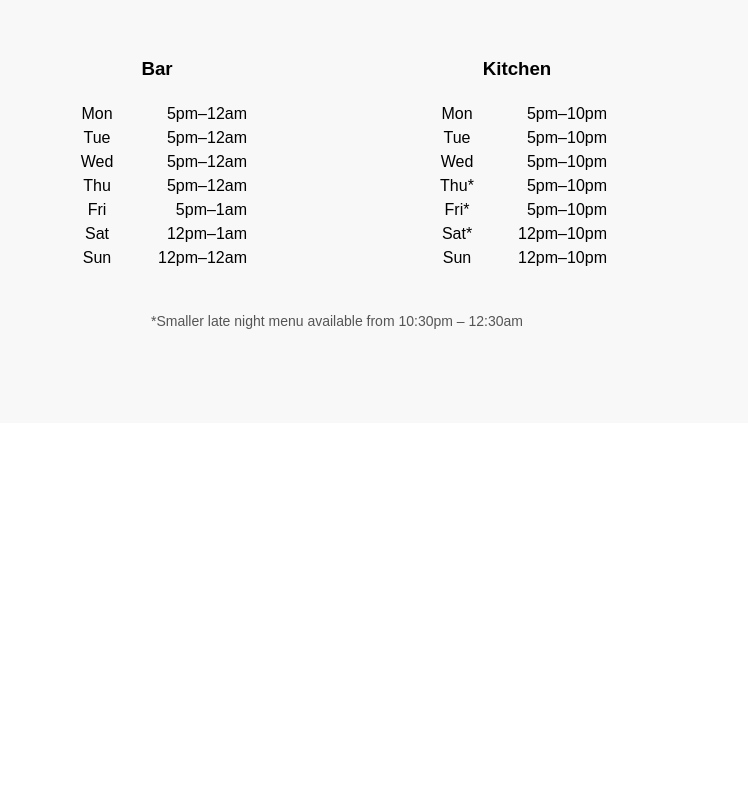
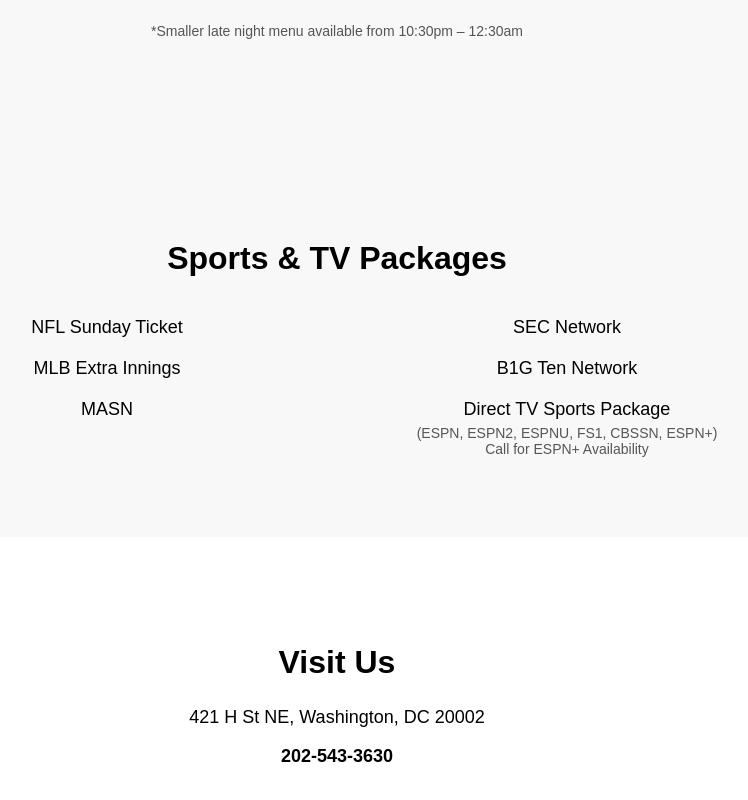
Before and after one commit to Bigboarddc/bigboarddc-website, a Next.js app: page / in a window 1280 px wide. Shown: the part 1058-1858 px from the top of the page, without its empty margins (303-1051 px from the left). Before the commit the page ends 1481 px from the top, so only its background shows below. Built offline with nearby package versions, Linux system fonts and the light colour scheme.

Commit message:
Update page.tsx

```diff
--- a/app/page.tsx
+++ b/app/page.tsx
@@ -56,13 +56,6 @@
         </div>
       </section>
 
-      {/* Location Section */}
-      <section style={{ padding: "80px 20px", textAlign: "center" }}>
-        <h2 style={{ fontSize: "32px" }}>Visit Us</h2>
-        <p style={{ fontSize: "18px" }}>
-          421 H St NE, Washington, DC 20002
-        </p>
-      </section>
 
 {/* Hours Section */}
 <section
@@ -154,6 +147,55 @@
     </p>
   </div>
 </section>
+{/* TV Packages Section */}
+<section
+  style={{
+    padding: "80px 20px",
+    background: "#f8f8f8",
+    textAlign: "center"
+  }}
+>
+  <h2 style={{ fontSize: "32px", marginBottom: "40px" }}>
+    Sports & TV Packages
+  </h2>
+
+  <div
+    style={{
+      maxWidth: "900px",
+      margin: "0 auto",
+      display: "grid",
+      gridTemplateColumns: "1fr 1fr",
+      gap: "20px",
+      fontSize: "18px"
+    }}
+  >
+    <div>NFL Sunday Ticket</div>
+    <div>SEC Network</div>
+    <div>MLB Extra Innings</div>
+    <div>B1G Ten Network</div>
+    <div>MASN</div>
+    <div>
+      Direct TV Sports Package
+      <div style={{ fontSize: "14px", marginTop: "5px", color: "#555" }}>
+        (ESPN, ESPN2, ESPNU, FS1, CBSSN, ESPN+)
+      </div>
+      <div style={{ fontSize: "14px", color: "#555" }}>
+        Call for ESPN+ Availability
+      </div>
+    </div>
+  </div>
+</section>
+
+   {/* Location Section */}
+<section style={{ padding: "80px 20px", textAlign: "center" }}>
+  <h2 style={{ fontSize: "32px" }}>Visit Us</h2>
+  <p style={{ fontSize: "18px", marginBottom: "10px" }}>
+    421 H St NE, Washington, DC 20002
+  </p>
+  <p style={{ fontSize: "18px", fontWeight: "bold" }}>
+    202-543-3630
+  </p>
+</section>
 
     </main>
   );
```
